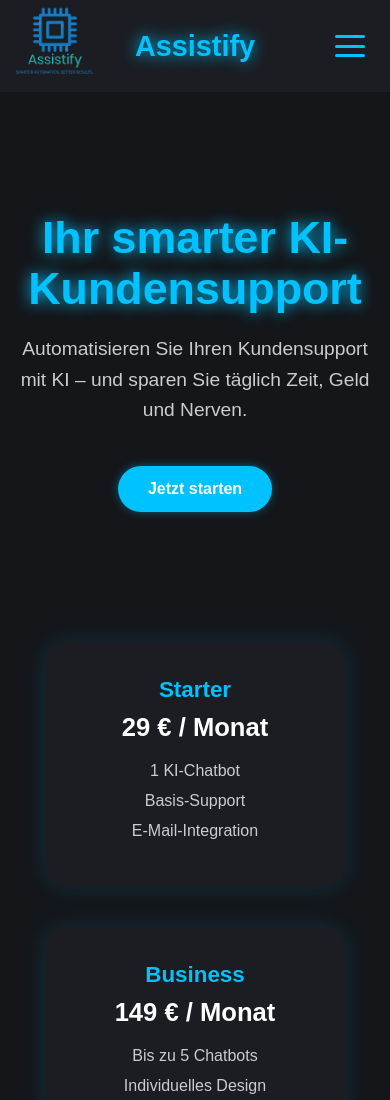
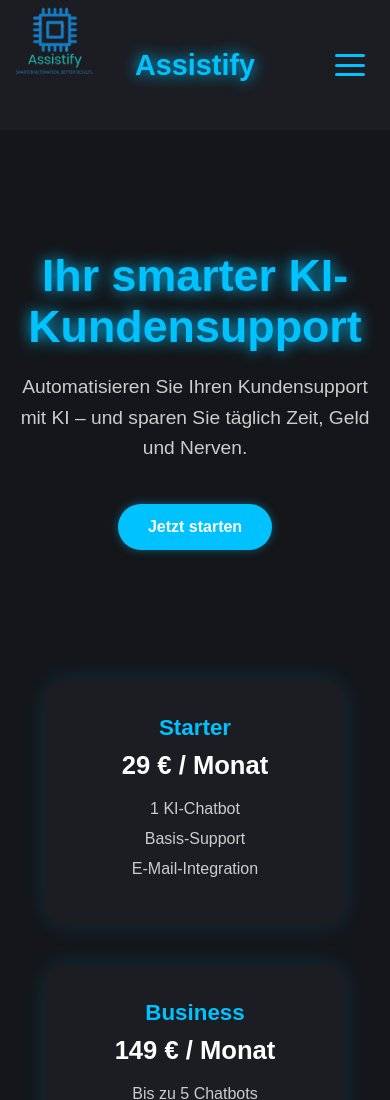
Before and after one commit to fatihucarrrr-coder/assistify-frontend, a website: page assistify-landing/index.html in a window 390 px wide. Shown: the top 1100 px of the page. Drawn offline with Linux system fonts and the light colour scheme.

Commit message:
Fix: Sign-up Header jetzt gleiche Höhe wie Startseite auf Mobile

```diff
--- a/assistify-landing/style.css
+++ b/assistify-landing/style.css
@@ -316,7 +316,8 @@
   /* Header überall gleich hoch */
   header,
   .signup-page header {
-    padding: 35px 25px; /* Einheitliche Höhe */
+    padding: 35px 25px;
+    min-height: 130px; /* sorgt für gleiche Höhe */
   }
 
   /* Logo: klein, links & leicht höher */
```
